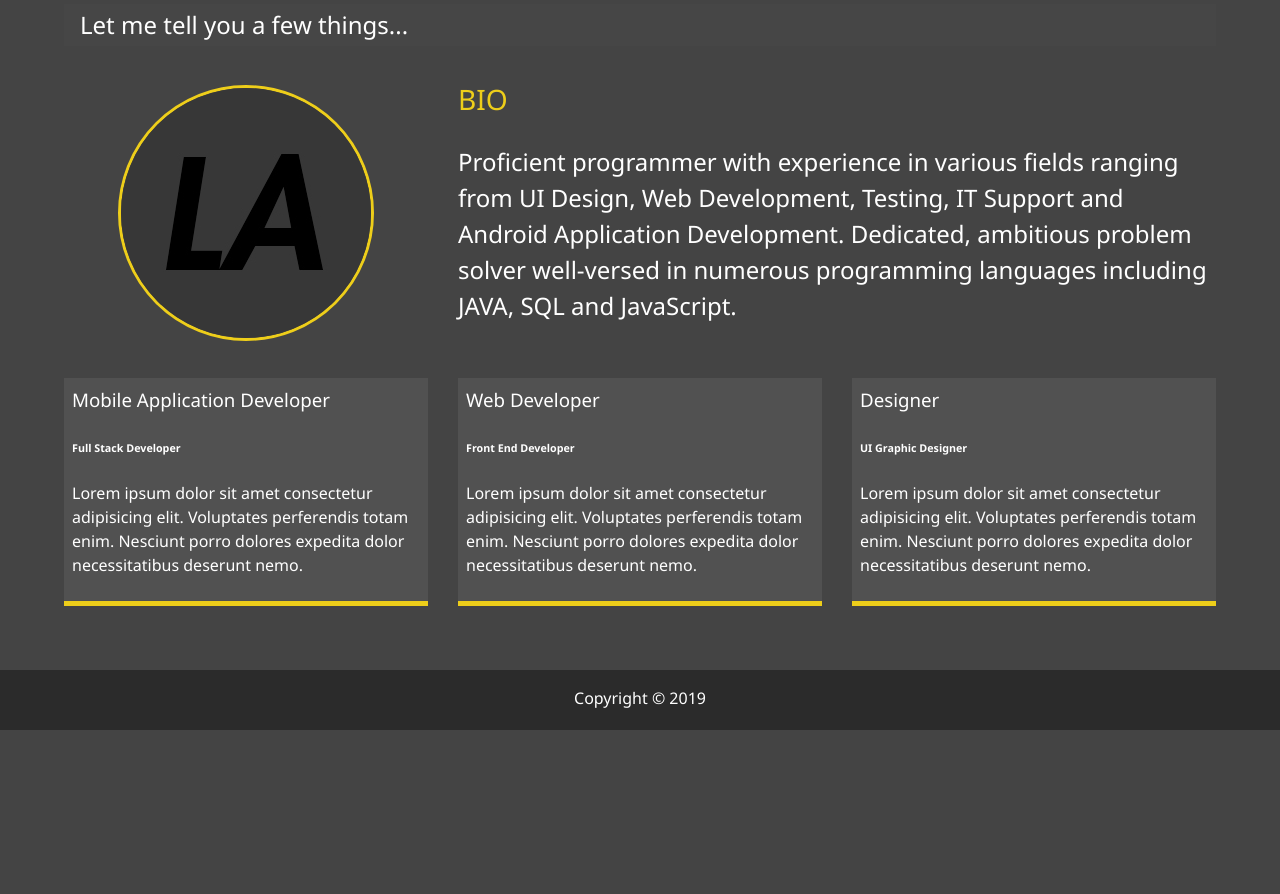
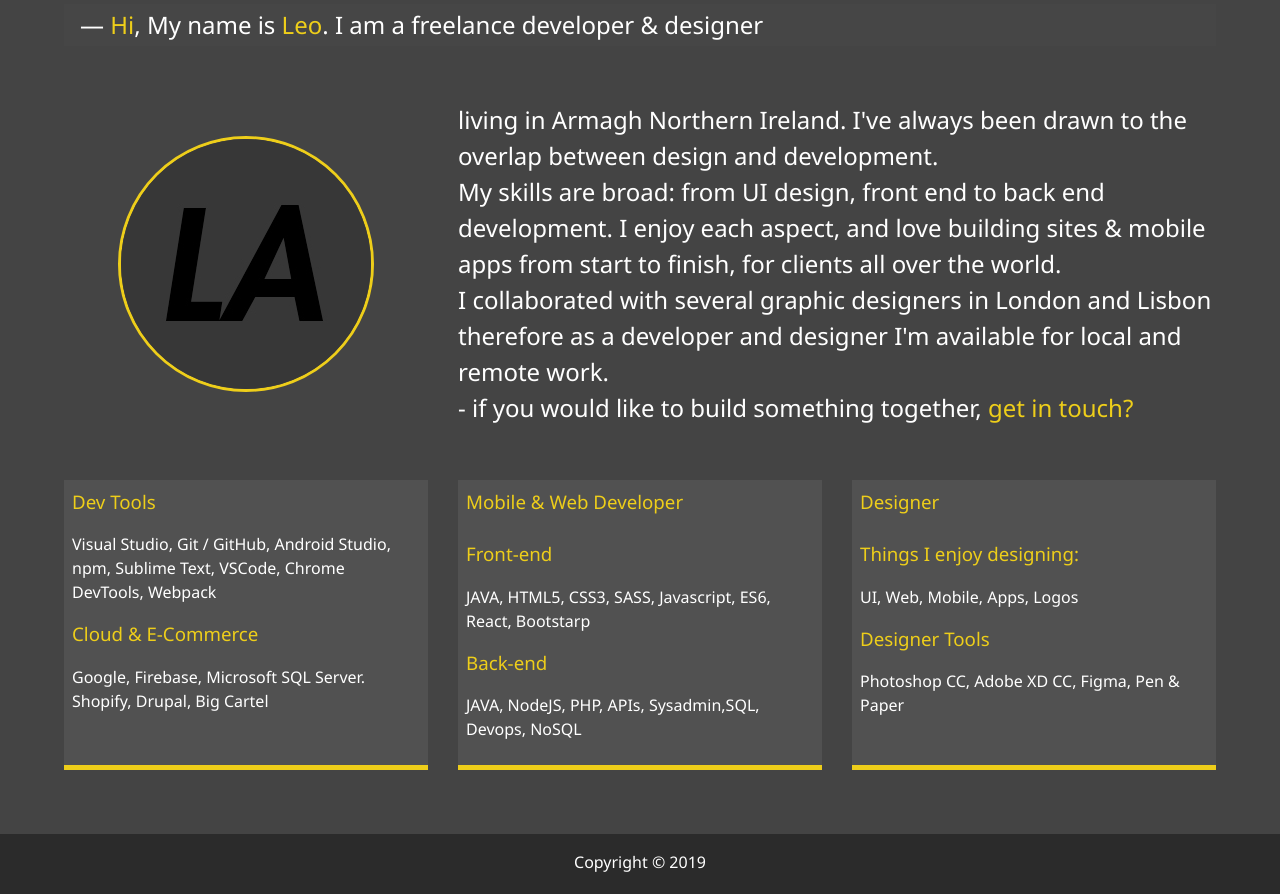
Before and after one commit to raionpac/la_portfolio, a website: page dist/about.html in a window 1280 px wide. Shown: the part 204-1098 px from the top of the page. Before the commit the page ends 934 px from the top, so only its background shows below. Drawn offline with Linux system fonts and the light colour scheme.

Commit message:
Update about.html

```diff
--- a/dist/about.html
+++ b/dist/about.html
@@ -32,7 +32,7 @@
         </li>
         <li class="nav-item current">
           <a href="about.html" class="nav-link">
-            About Me
+            About
           </a>
         </li>
         <li class="nav-item">
@@ -42,7 +42,7 @@
         </li>
         <li class="nav-item">
           <a href="contact.html" class="nav-link">
-            How To Reach Me
+            Contact
           </a>
         </li>
       </ul>
@@ -55,37 +55,52 @@
       <span class="text-secondary">Me</span>
     </h1>
     <h2 class="sm-heading">
-      Let me tell you a few things...
+      — <span class="text-secondary">Hi</span>,  My name is <span class="text-secondary">Leo</span>. I am a freelance developer & designer
     </h2>
     <div class="about-info">
       <img src="img/la250.jpg" alt="Leo Afonso" class="bio-image">
 
       <div class="bio">
-        <h3 class="text-secondary">BIO</h3>
-        <p>Proficient programmer with experience in various fields ranging from UI Design,
-          Web Development, Testing, IT Support and Android Application Development. Dedicated,
-          ambitious problem solver well-versed in numerous programming languages including JAVA, SQL and JavaScript.</p>
+        <h3 class="text-secondary"></h3>
+        <p>
+           living in Armagh Northern Ireland.
+          I've always been drawn to the overlap between design and development. <br>
+           My skills are broad: from UI design, front end to back end development. I enjoy each aspect, and love building sites & mobile apps from start to finish, for clients all over the world.
+          <br>
+          I collaborated with several graphic designers in London and Lisbon therefore as a developer and designer I'm available for local and remote work. <br> - if you would like to build something together,
+          <a href="contact.html" class="nav-link">
+            <span class="text-secondary">  get in touch? </span>
+          </a>
+        </p>
       </div>
 
       <div class="job job-1">
-        <h3>Mobile Application Developer</h3>
-        <h6>Full Stack Developer</h6>
-        <p>Lorem ipsum dolor sit amet consectetur adipisicing elit. Voluptates perferendis totam enim. Nesciunt porro dolores
-          expedita dolor necessitatibus deserunt nemo.</p>
+        <h3 class="text-secondary">Dev Tools</h3>
+        <p>Visual Studio, Git / GitHub, Android Studio, npm,
+           Sublime Text, VSCode, Chrome DevTools, Webpack
+        </p>
+        <h3 class="text-secondary">Cloud & E-Commerce</h3>
+        <p>Google, Firebase, Microsoft SQL Server. Shopify, Drupal, Big Cartel</p>
       </div>
 
       <div class="job job-2">
-        <h3>Web Developer</h3>
-        <h6>Front End Developer</h6>
-        <p>Lorem ipsum dolor sit amet consectetur adipisicing elit. Voluptates perferendis totam enim. Nesciunt porro dolores
-          expedita dolor necessitatibus deserunt nemo.</p>
+        <h3 class="text-secondary">Mobile & Web Developer</h3> <br>
+        <h3 class="text-secondary">Front-end</h3>
+        <p>JAVA, HTML5, CSS3, SASS, Javascript, ES6, React, Bootstarp</p>
+        <h3 class="text-secondary">Back-end</h3>
+        <p>JAVA, NodeJS, PHP, APIs, Sysadmin,SQL, Devops, NoSQL</p>
+
       </div>
 
       <div class="job job-3">
-        <h3>Designer</h3>
-        <h6>UI Graphic Designer</h6>
-        <p>Lorem ipsum dolor sit amet consectetur adipisicing elit. Voluptates perferendis totam enim. Nesciunt porro dolores
-          expedita dolor necessitatibus deserunt nemo.</p>
+        <h3 class="text-secondary">Designer</h3> <br>
+        <h3 class="text-secondary">Things I enjoy designing:</h3>
+        <p>UI, Web, Mobile, Apps, Logos</p>
+        <!-- <h6>I value simple content structure, clean design patterns,
+          and thoughtful interactions.</h6> -->
+        <h3 class="text-secondary">Designer Tools</h3>
+
+        <p>Photoshop CC, Adobe XD CC, Figma, Pen & Paper</p>
       </div>
     </div>
   </main>
```
